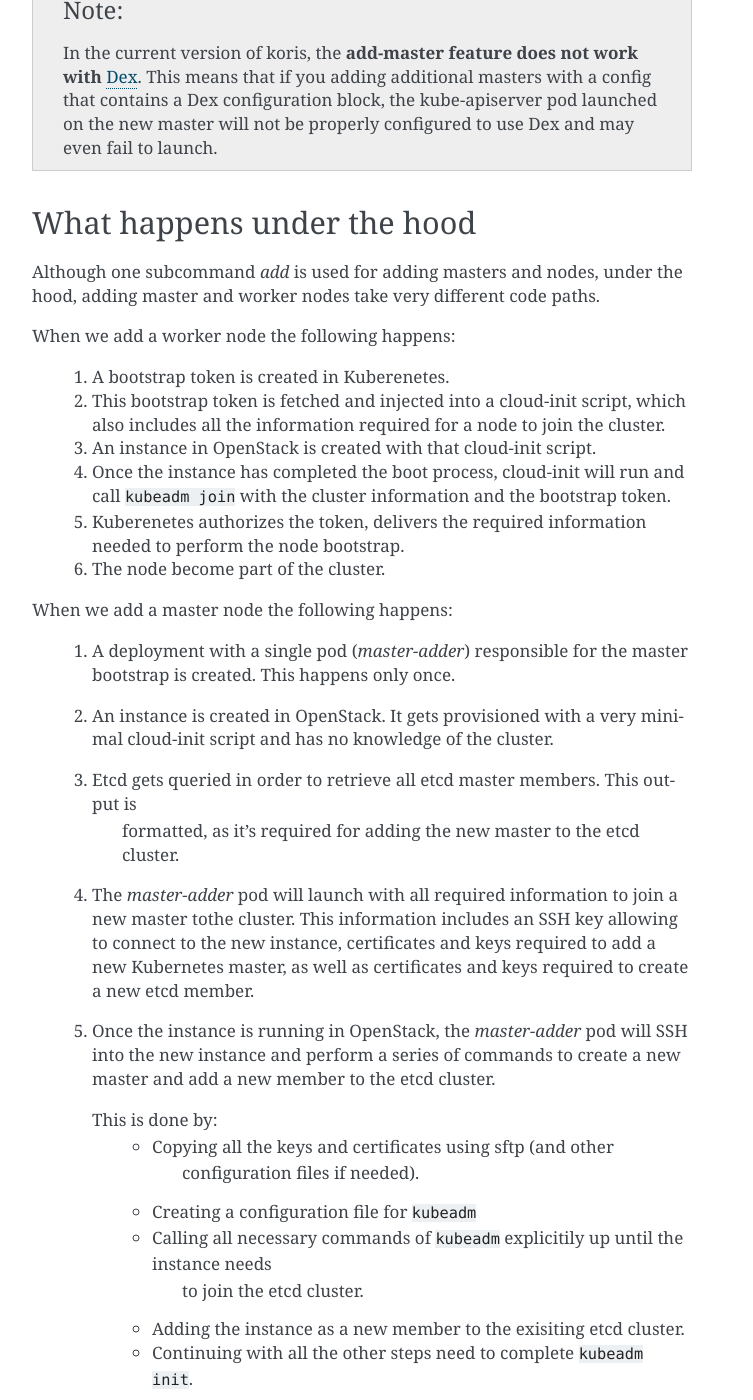
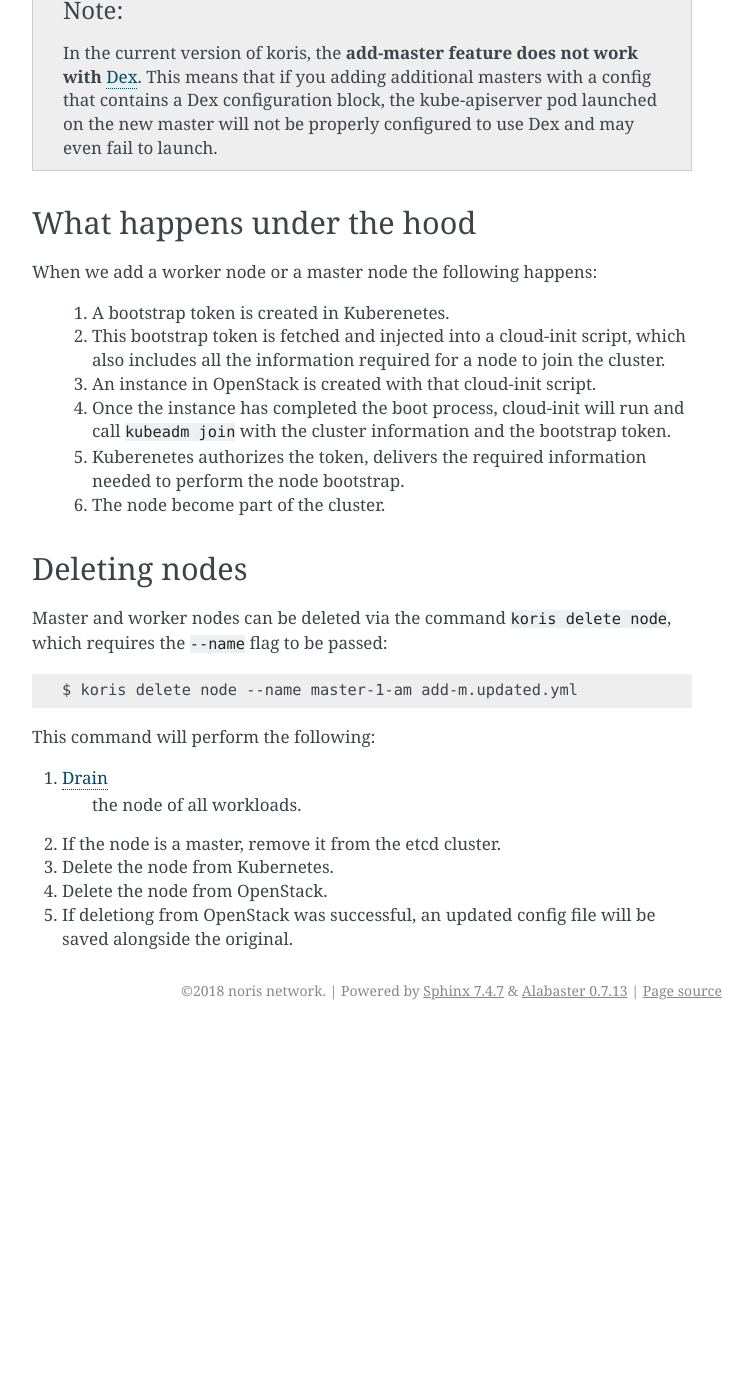
Before and after one commit to noris-network/koris, a Sphinx documentation site: the page built from docs/resize.rst, in a window 1280 px wide and 1400 px high, scrolled down 2713 px. Shown: the whole window, without its empty margins (388-1141 px from the left). Built offline with Sphinx 7.4.7, drawn with Linux system fonts in a browser that asks for light colours; after the commit the page ends 3743 px from its top, so only the background shows below that.

Commit message:
Remove outdated docs about adding masters
 Fix broken link to a class in k8s.deploy doc-string.

```diff
--- a/docs/resize.rst
+++ b/docs/resize.rst
@@ -154,10 +154,7 @@ A couple of minutes later, the new master will become ready:
 What happens under the hood
 ~~~~~~~~~~~~~~~~~~~~~~~~~~~
 
-Although one subcommand `add` is used for adding masters and nodes, under the
-hood, adding master and worker nodes take very different code paths.
-
-When we add a worker node the following happens:
+When we add a worker node or a master node the following happens:
 
  1. A bootstrap token is created in Kuberenetes.
  2. This bootstrap token is fetched and injected into a cloud-init script, which
@@ -168,33 +165,6 @@ When we add a worker node the following happens:
  5. Kuberenetes authorizes the token, delivers the required information needed
     to perform the node bootstrap.
  6. The node become part of the cluster.
-
-
-When we add a master node the following happens:
-
- 1. A deployment with a single pod (*master-adder*) responsible for the master bootstrap is created.
-    This happens only once.
- 2. An instance is created in OpenStack. It gets provisioned with  a very minimal
-    cloud-init script and has no knowledge of the cluster.
- 3. Etcd gets queried in order to retrieve all etcd master members. This output is
-     formatted, as it's required for adding the new master to the etcd cluster.
- 4. The *master-adder* pod will launch with all required information to join
-    a new master tothe  cluster. This information includes an SSH key allowing to
-    connect to the new instance, certificates and keys required to add a new
-    Kubernetes master, as well as certificates and keys required to create a new etcd
-    member.
- 5. Once the instance is running in OpenStack, the *master-adder* pod will SSH
-    into the new instance and perform a series of commands to create a new master and
-    add a new member to the etcd cluster.
-
-    This is done by:
-     * Copying all the keys and certificates using sftp (and other
-         configuration files if needed).
-     * Creating a configuration file for ``kubeadm``
-     * Calling all necessary commands of ``kubeadm`` explicitily up until the instance needs
-        to join the etcd cluster.
-     * Adding the instance as a new member to the exisiting etcd cluster.
-     * Continuing with all the other steps need to complete ``kubeadm init``.
 
 Deleting nodes
 ~~~~~~~~~~~~~~
```
Also changed, not shown: 1 other file.
